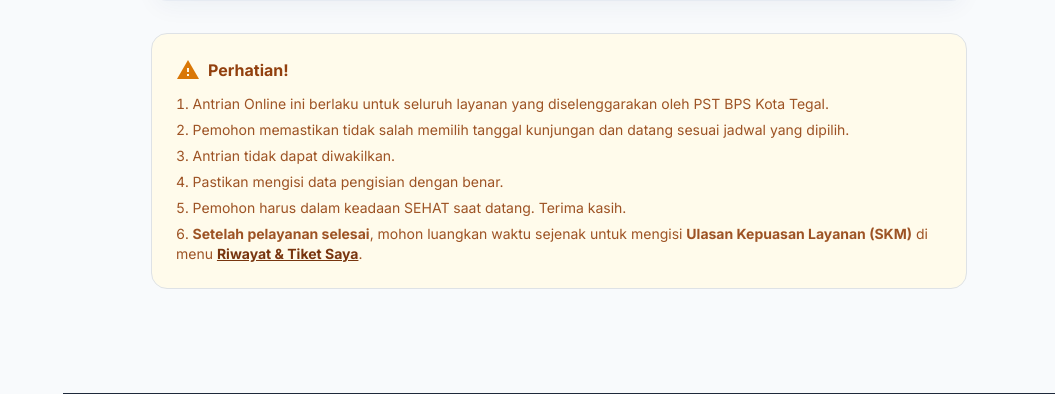
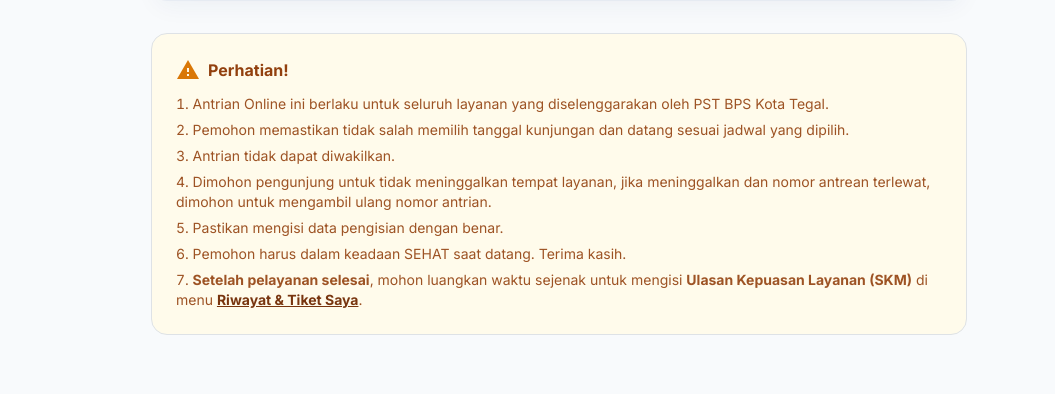
Before and after one commit to KrisArdani/Sistem-Pelayanan-Antrian-dan-Buku-Tamu, a PHP site: page /antrian.php in a window 1280 px wide. Shown: the part 1903-2297 px from the top of the page, without its empty margins (225-1280 px from the left). Run offline with PHP 8.4, Linux system fonts and the light colour scheme; a user stored in the database is signed in; data comes from the database, SQL or seed files in the repository; some libraries are stand-ins or nearby versions.

Commit message:
feat: add advisory note regarding missed queue numbers to the online queuing guidelines

```diff
--- a/antrian.php
+++ b/antrian.php
@@ -330,6 +330,7 @@ $userKategoriInstansi = $_SESSION['user_kategori_instansi'] ?? '';
             <li>Antrian Online ini berlaku untuk seluruh layanan yang diselenggarakan oleh PST BPS Kota Tegal.</li>
             <li>Pemohon memastikan tidak salah memilih tanggal kunjungan dan datang sesuai jadwal yang dipilih.</li>
             <li>Antrian tidak dapat diwakilkan.</li>
+            <li>Dimohon pengunjung untuk tidak meninggalkan tempat layanan, jika meninggalkan dan nomor antrean terlewat, dimohon untuk mengambil ulang nomor antrian.</li>
             <li>Pastikan mengisi data pengisian dengan benar.</li>
             <li>Pemohon harus dalam keadaan SEHAT saat datang. Terima kasih.</li>
             <li><b>Setelah pelayanan selesai</b>, mohon luangkan waktu sejenak untuk mengisi <b>Ulasan Kepuasan Layanan (SKM)</b> di menu <b><a href="bukutamu.php" class="underline text-amber-900 font-bold">Riwayat & Tiket Saya</a></b>.</li>
```
